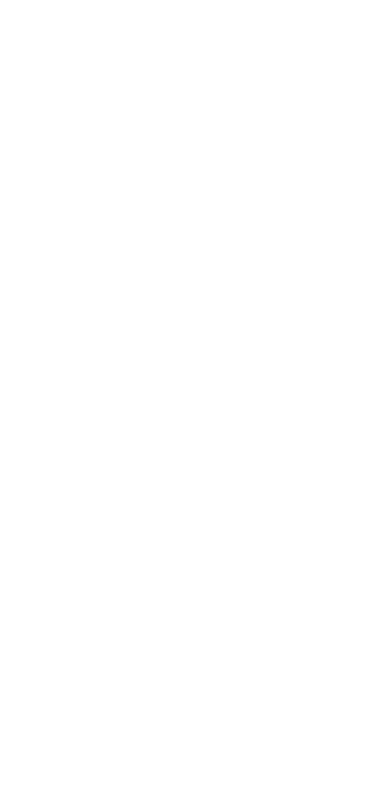
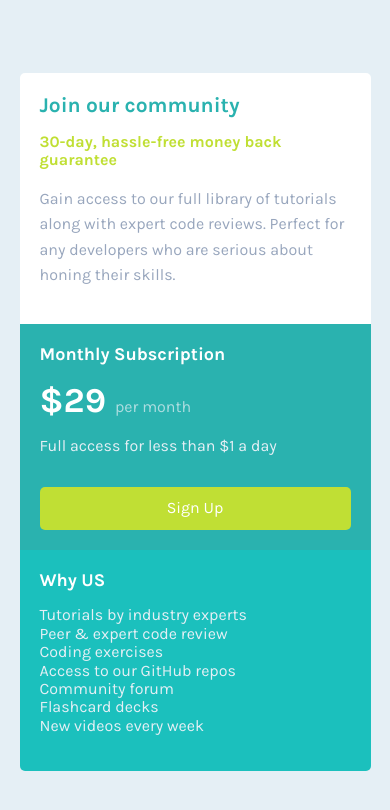
Before and after one commit to Julr09/single-price-component, a plain HTML site: page index.html in a window 390 px wide. Drawn offline with Linux system fonts and the light colour scheme.

Commit message:
mobile design

```diff
--- a/index.html
+++ b/index.html
@@ -5,6 +5,9 @@
     <meta name="viewport" content="width=device-width, initial-scale=1.0">
 
     <link rel="icon" type="image/png" sizes="32x32" href="images/favicon-32x32.png">
+    <link rel="preconnect" href="https://fonts.googleapis.com">
+    <link rel="preconnect" href="https://fonts.gstatic.com" crossorigin>
+    <link href="https://fonts.googleapis.com/css2?family=Karla:wght@400;700&display=swap" rel="stylesheet">
     <link rel="stylesheet" href="normalize.css">
     <link rel="stylesheet" href="style.css">
 
@@ -13,9 +16,30 @@
 </head>
 <body>
 <main>
-<div class="container">
-
-</div>
+    <div class="container">
+        <div class="first">
+            <h1>Join our community</h1>
+            <p class="one">30-day, hassle-free money back guarantee</p>
+            <p class="two">Gain access to our full library of tutorials along with expert code reviews. Perfect for any developers
+                who are serious about honing their skills.</p>
+        </div>
+        <div class="second">
+            <h2>Monthly Subscription</h2>
+            <p class="one"><span>$29  </span>per month</p>
+            <p>Full access for less than $1 a day</p>
+            <button>Sign Up</button>
+        </div>
+        <div class="third">
+            <h2>Why US</h2>
+            <p>Tutorials by industry experts <br>
+                Peer & expert code review <br>
+                Coding exercises <br>
+                Access to our GitHub repos <br>
+                Community forum <br>
+                Flashcard decks <br>
+                New videos every week</p>
+        </div>
+    </div>
 </main>
 </body>
 </html>
--- a/style.css
+++ b/style.css
@@ -0,0 +1,93 @@
+*,
+*::before,
+*::after {
+    box-sizing: border-box;
+}
+
+body {
+    background-color: hsl(204, 43%, 93%);
+    font-family: 'Karla', sans-serif;
+}
+
+main {
+    display: flex;
+    min-height: 100vh;
+    justify-content: center;
+    align-items: center;
+    width: 90%;
+    margin: 0 auto;
+}
+
+.container {
+    border-radius: 5px;
+    max-width: 375px;
+}
+
+.first, .second, .third {
+    padding: 20px;
+}
+
+.first {
+    background-color: white;
+    border-radius: 5px 5px 0 0;
+}
+
+.second {
+    background-color: hsl(179, 62%, 43%);
+}
+
+.third {
+    background-color: hsl(179, 75%, 43%);
+    border-radius: 0 0 5px 5px;
+    color: hsl(204, 43%, 93%);
+}
+
+h1, h2 {
+    color: white;
+    font-weight: 700;
+    margin-top: 0;
+}
+
+h2 {
+    font-size: 18px;
+}
+
+.first h1 {
+    color: hsl(179, 62%, 43%);
+    font-size: 21px;
+}
+
+.one {
+    color: hsl(71, 73%, 54%);
+    font-weight: 700;
+}
+
+.two {
+    color: hsl(218, 22%, 67%);
+    line-height: 160%;
+}
+
+.second p {
+    color: hsla(203, 44%, 93%);
+}
+
+.second span {
+    color: white;
+    font-size: 35px;
+    font-weight: 700;
+}
+
+.second .one {
+    color: hsla(203, 44%, 93%, 0.7);
+    font-weight: 400;
+}
+
+button {
+    background-color: hsl(71, 73%, 54%);
+    border: none;
+    border-radius: 5px;
+    color: white;
+    margin-top: 1rem;
+    padding: 12px 20px;
+    width: 100%;
+}
```
